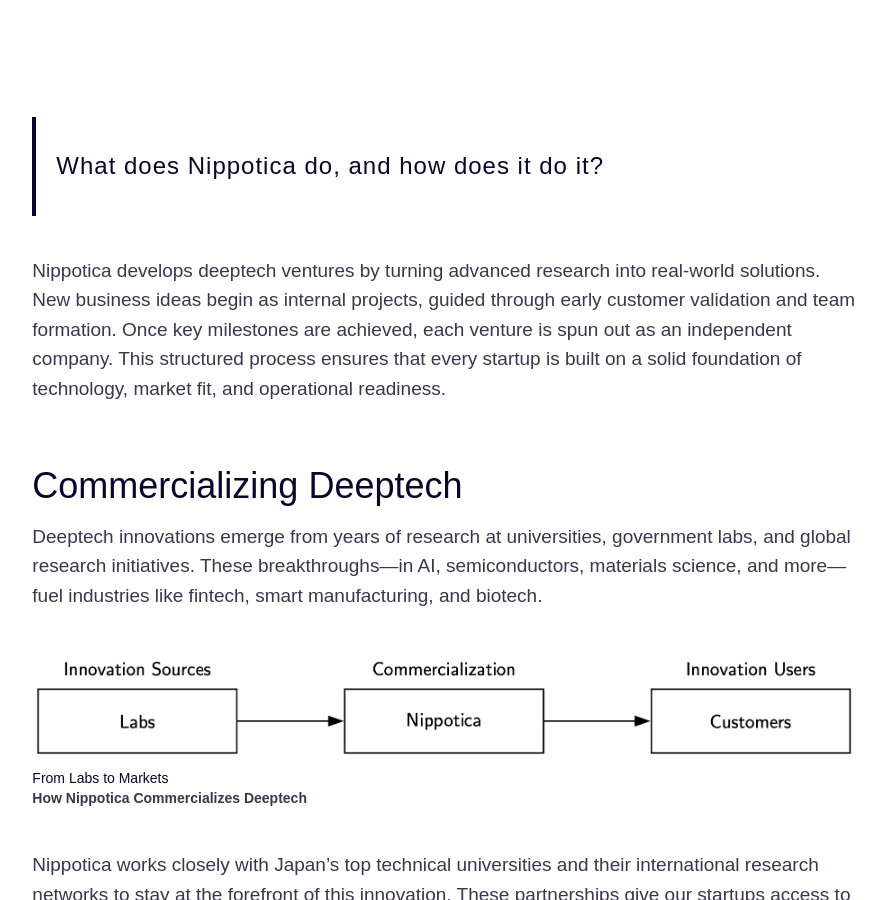
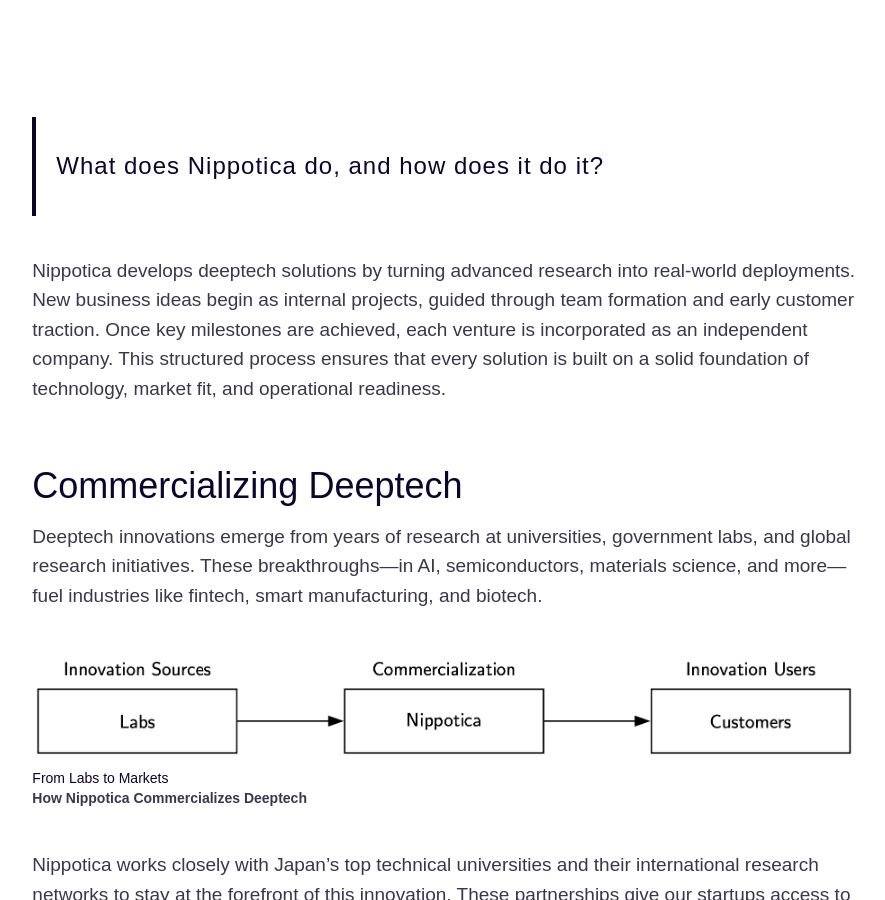
Before and after one commit to Nippotica/jpnippoweb, a Jekyll site: the page built from pages/process.md, in a window 1280 px wide and 900 px high, scrolled down 1017 px. Shown: the whole window, without its empty margins (196-1081 px from the left). Built offline with Jekyll 4.4.1, drawn with Linux system fonts in a browser that asks for light colours; some web fonts are replaced.

Commit message:
Update process.md
added process flow diagram

```diff
--- a/pages/process.md
+++ b/pages/process.md
@@ -8,7 +8,7 @@
 
 > What does Nippotica do, and how does it do it?
 
-Nippotica develops deeptech ventures by turning advanced research into real-world solutions. New business ideas begin as internal projects, guided through early customer validation and team formation. Once key milestones are achieved, each venture is spun out as an independent company. This structured process ensures that every startup is built on a solid foundation of technology, market fit, and operational readiness.
+Nippotica develops deeptech solutions by turning advanced research into real-world deployments. New business ideas begin as internal projects, guided through team formation and early customer traction. Once key milestones are achieved, each venture is incorporated as an independent company. This structured process ensures that every solution is built on a solid foundation of technology, market fit, and operational readiness.
 
 
 # Commercializing Deeptech
```
